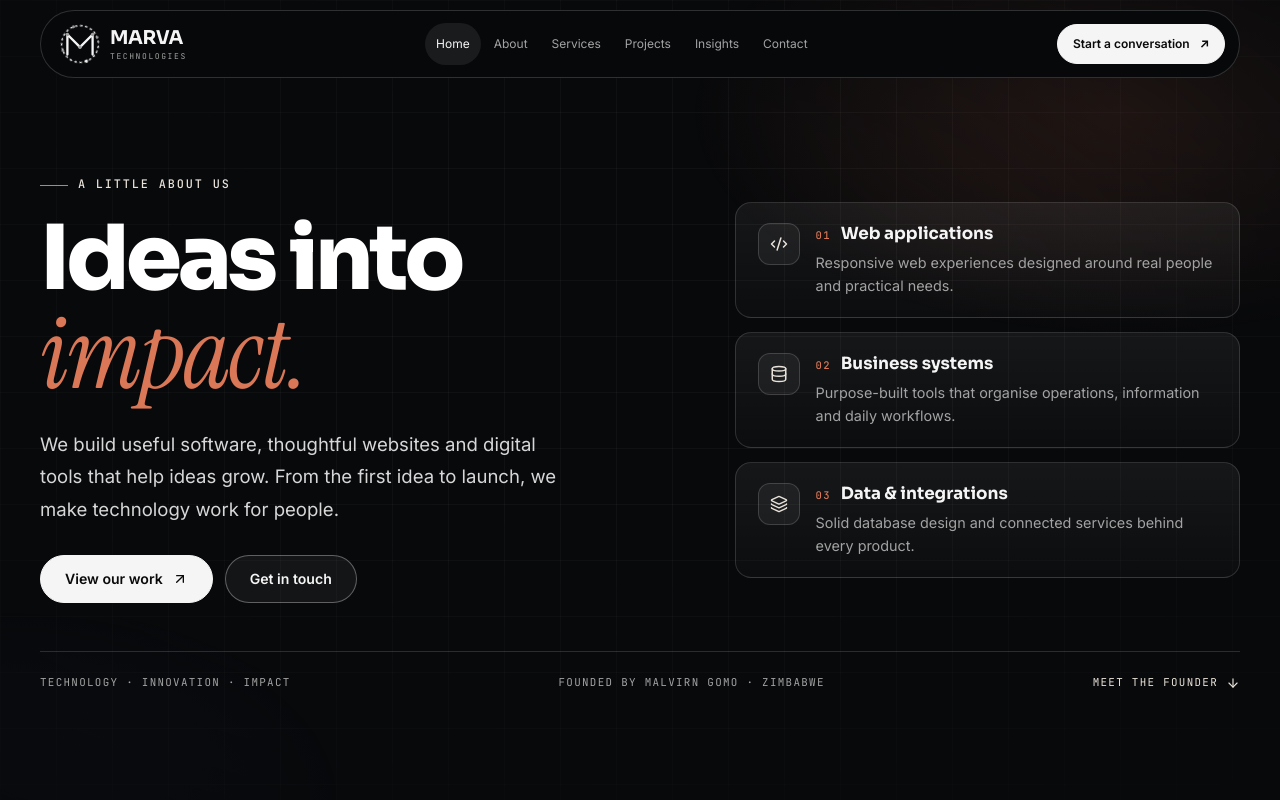
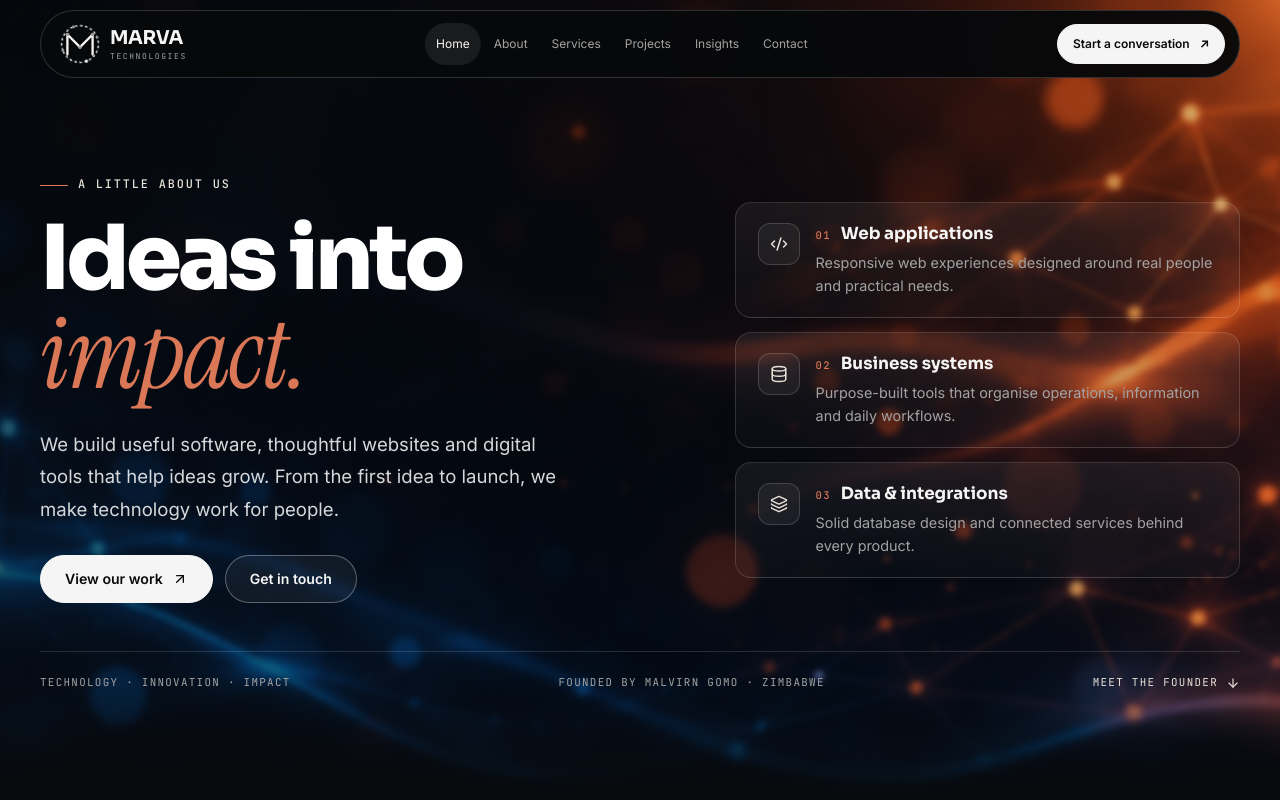
Before and after one commit to malvirn/marvatechnologies, a Next.js app: page / in a window 1280 px wide. Shown: the top 800 px of the page. Built offline with nearby package versions, Linux system fonts and the light colour scheme.

Commit message:
Intro: replace grid background with blurred image

```diff
--- a/src/app/globals.css
+++ b/src/app/globals.css
@@ -419,15 +419,17 @@ button{font:inherit}
   min-height:100vh;min-height:100svh;display:flex;align-items:center;
   padding:112px 0 44px;background:#08090b;
 }
-.intro-glow{
-  position:absolute;inset:0;z-index:-1;pointer-events:none;
+.intro-glow{position:absolute;inset:0;z-index:-1;overflow:hidden;pointer-events:none}
+.intro-glow::before{
+  content:"";position:absolute;inset:-14px;
+  background:url("/intro-bg.webp") center / cover no-repeat;
+  filter:blur(3px);
+}
+.intro-glow::after{
+  content:"";position:absolute;inset:0;
   background:
-    radial-gradient(ellipse 55% 45% at 88% 14%,rgba(217,119,87,.16),transparent 62%),
-    radial-gradient(ellipse 45% 40% at 0% 100%,rgba(96,140,255,.10),transparent 62%),
-    linear-gradient(rgba(255,255,255,.035) 1px,transparent 1px) 0 0/56px 56px,
-    linear-gradient(90deg,rgba(255,255,255,.035) 1px,transparent 1px) 0 0/56px 56px;
-  -webkit-mask-image:radial-gradient(ellipse 90% 80% at 50% 40%,#000 30%,transparent 100%);
-  mask-image:radial-gradient(ellipse 90% 80% at 50% 40%,#000 30%,transparent 100%);
+    linear-gradient(0deg,#08090b 0,rgba(8,9,11,0) 16%),
+    linear-gradient(90deg,rgba(8,9,11,.62) 0%,rgba(8,9,11,.34) 55%,rgba(8,9,11,.16) 100%);
 }
 .intro-inner{display:flex;flex-direction:column;gap:clamp(36px,6vh,64px)}
 .intro-layout{display:grid;grid-template-columns:minmax(0,1.1fr) minmax(0,.9fr);gap:clamp(32px,6vw,96px);align-items:center}
@@ -526,6 +528,7 @@ button{font:inherit}
 
 @media(max-width:899px){
   .intro{padding:96px 0 32px;align-items:flex-start}
+  .intro-glow::after{background:linear-gradient(0deg,#08090b 0,rgba(8,9,11,0) 14%),rgba(8,9,11,.5)}
   .intro-layout{grid-template-columns:1fr;gap:30px}
   .intro-heading{font-size:clamp(2.6rem,13vw,4rem)}
   .intro-lead{margin-top:18px;font-size:.98rem}
```
Also changed, not shown: public/intro-bg.webp (added).
